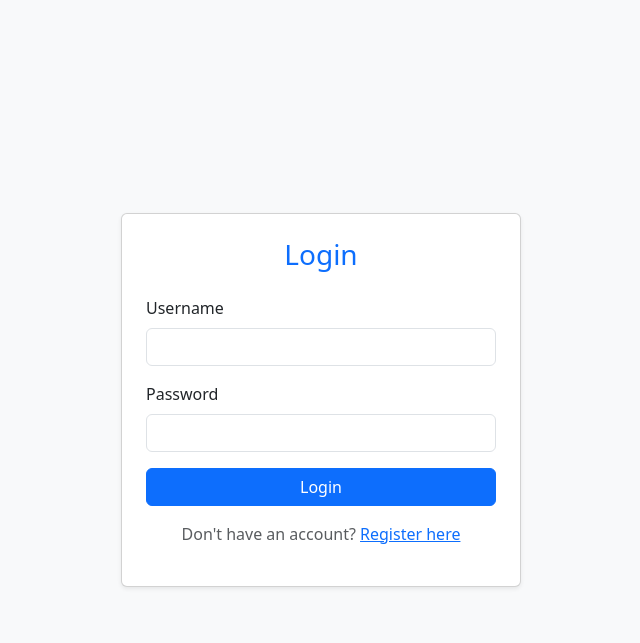
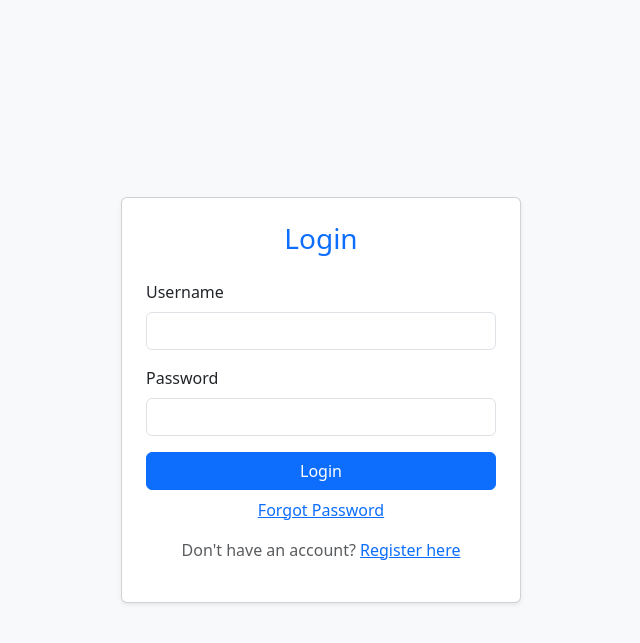
Before and after one commit to noahc763/posh_inventory, a Flask app: page /login in a window 1280 px wide. Shown: the top 643 px of the page, without its empty margins (319-959 px from the left). Run offline with Flask 3, Linux system fonts and the light colour scheme.

Commit message:
Added forgot password link

```diff
--- a/templates/login.html
+++ b/templates/login.html
@@ -33,6 +33,10 @@
         <button type="submit" class="btn btn-primary w-100">Login</button>
       </form>
 
+      <div class="mt-2 text-center">
+        <a href="{{url_for('forgot_password') }}">Forgot Password</a>
+      </div>
+
       <p class="mt-3 text-center text-muted">
         Don't have an account?
         <a href="{{ url_for('register') }}">Register here</a>
```
